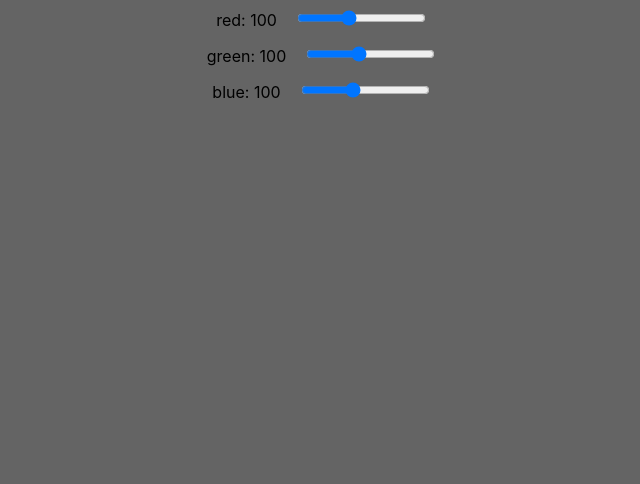
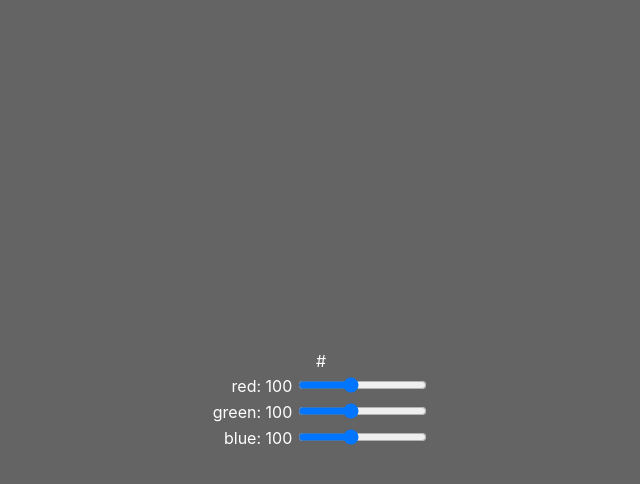
Before and after one commit to etleyden/react-color-picker, a React (Create React App) app: page / in a window 1280 px wide. Shown: the top 484 px of the page, without its empty margins (319-959 px from the left). Built offline with nearby package versions, Linux system fonts and the light colour scheme.

Commit message:
Updated styling

```diff
--- a/src/App.css
+++ b/src/App.css
@@ -1,11 +1,9 @@
 .App {
-  text-align: center;
-  position: absolute;
-  top: 0;
-  left: 0;
-  margin: 0;
-  height: 100%;
-  width: 100%;
+  height: 100vh;
+  width: 100vw;
+  display: flex;
+  justify-content: center;
+  align-items: center;
 }
 
 .App-logo {
@@ -42,3 +40,15 @@
     transform: rotate(360deg);
   }
 }
+#colorDisplay {
+  text-align: center;
+  color: white;
+}
+#colorDisplay {
+}
+
+.sliderTable {
+  position: absolute;
+  left: 50%;
+  background-color: red;
+}
--- a/src/App.js
+++ b/src/App.js
@@ -7,7 +7,7 @@ function App() {
   let [color, setColor] = useState([100, 100, 100]);
 
 
-
+  //TODO: functional components should not utilize `useRef()` --> find alternatives
   const appRef = useRef();
   const redRef = useRef();
   const greenRef = useRef();
@@ -19,8 +19,11 @@ function App() {
 
   return (
     <div className="App" ref={appRef}>
-      <div className="colorDisplay"></div>
-      <div id="sliderContainer">
+        <table id="sliderTable">
+          <thead id="colorDisplay">
+              <tr><td colSpan="2">{computeHexString(color)}</td></tr>
+          </thead>
+          <tbody>
             <Slider ref={redRef} colorProp="red" maxValue={255} value={color[0]} onValueChange={(new_val) => {
               setColor([new_val, color[1], color[2]]);
             }}/>
@@ -30,9 +33,17 @@ function App() {
             <Slider ref={blueRef} colorProp="blue" maxValue={255} value={color[2]} onValueChange={(new_val) => {
               setColor([color[0], color[1], new_val]);
             }}/>
-      </div>
+          </tbody>
+        </table>
     </div>
   );
 }
 
+function computeHexString(color) {
+  let hex_str = "#";
+  for(let i = 0; i < 3; i++) {
+
+  }
+  return hex_str;
+}
 export default App;
--- a/src/Slider.js
+++ b/src/Slider.js
@@ -14,14 +14,14 @@ export const Slider = props => {
 	}
 
 	return (
-			<div className="sliderContainer">
-				<label htmlFor={colorProp + "_slider"}>{colorProp}: {currentVal}</label>
-				<input id={colorProp + "_slider"}
+			<tr className="sliderContainer">
+				<td><label className="sliderLabel" htmlFor={colorProp + "_slider"}>{colorProp}: {currentVal}</label></td>
+				<td><input id={colorProp + "_slider"}
 					type="range"
 					onInput={updateState}
 					max={maxValue}
-					value={currentVal}/>
-			</div>
+					value={currentVal}/></td>
+			</tr>
 			);
 }
 
--- a/src/slider.css
+++ b/src/slider.css
@@ -1,4 +1,7 @@
-.sliderContainer > * {
-	display: inline;
-	margin: 10px;
+.sliderContainer > td {
+	text-align: right;
+	color: white;
 }
+.sliderLabel > label {
+	right: 0;
+}
```
Lines whose indentation alone changed are shown as unchanged.
